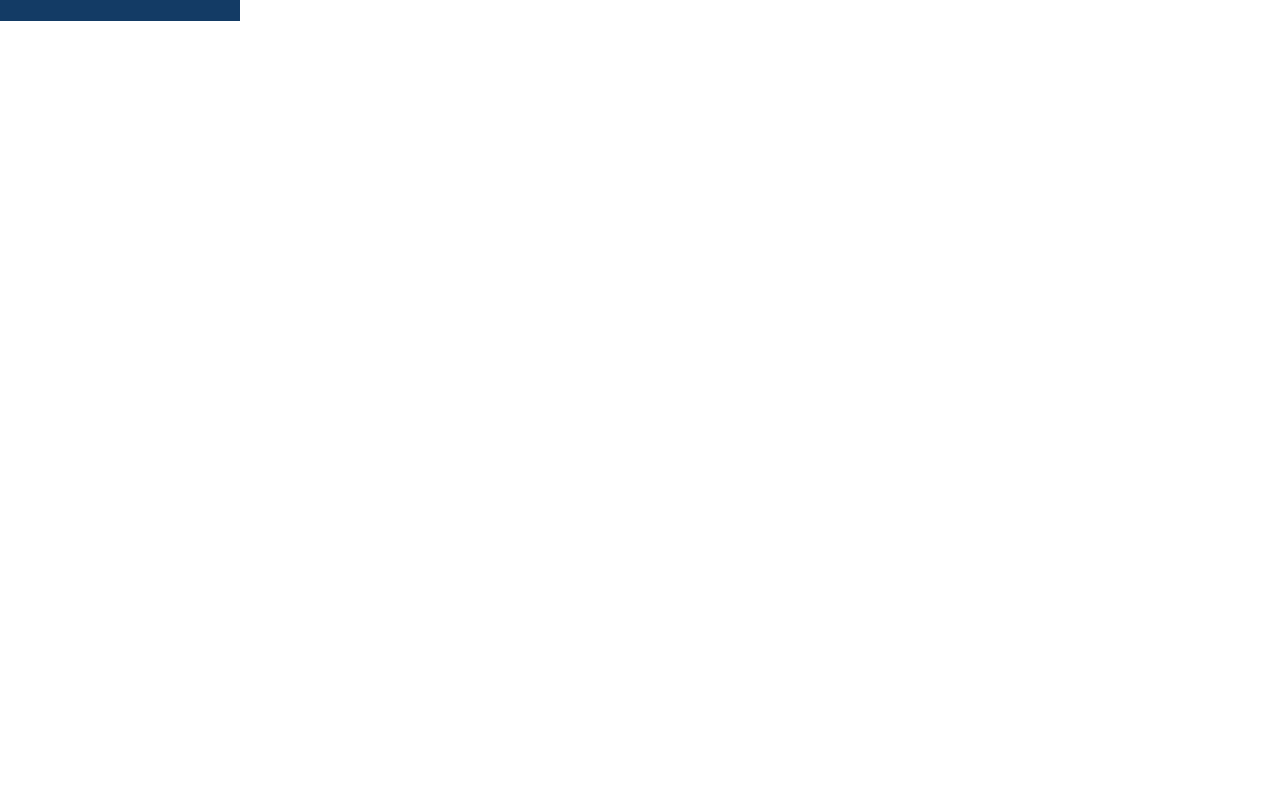
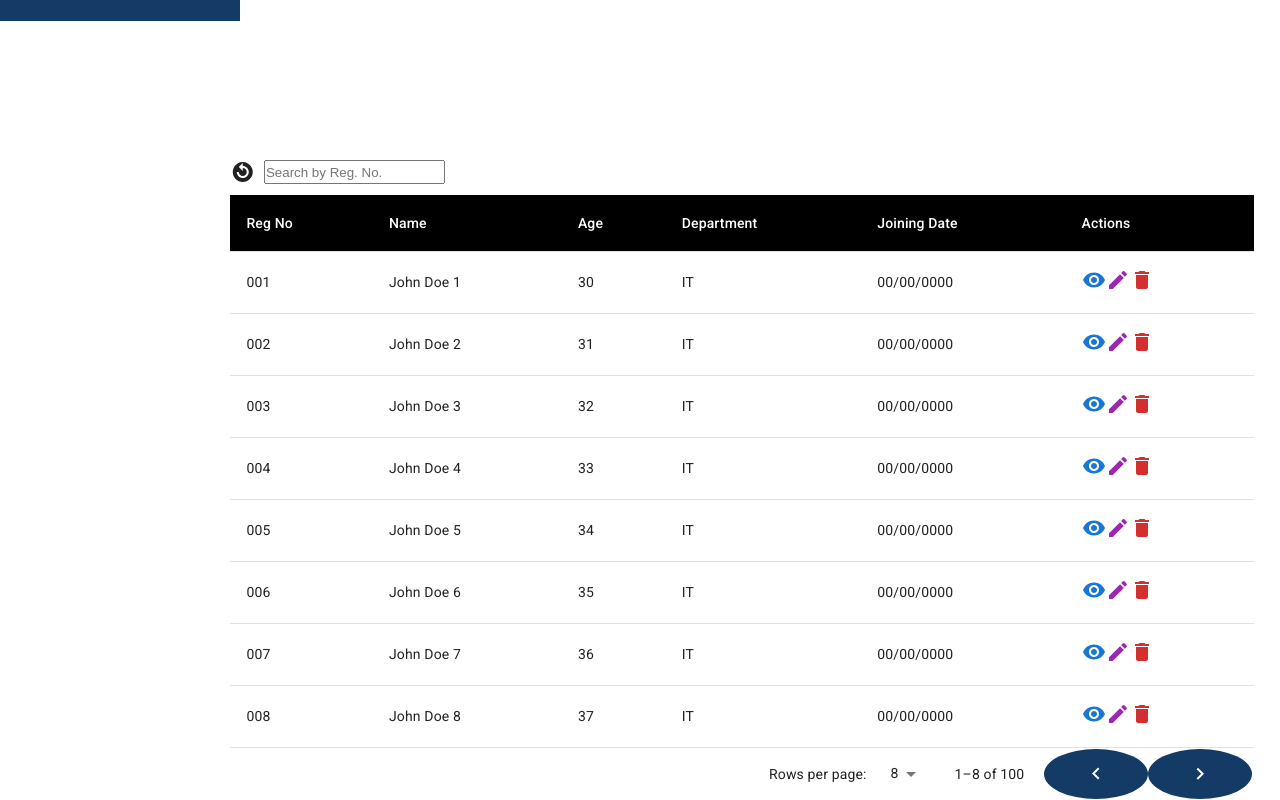
Before and after one commit to PankajBehera-1/SAMS_ADMIN, a React (Create React App) app: page /view_professors in a window 1280 px wide. Shown: the part 851-1651 px from the top of the page. Before the commit the page ends 800 px from the top, so only its background shows below. Built offline with nearby package versions, Linux system fonts and the light colour scheme.

Commit message:
new added prof table anurag

```diff
--- /dev/null
+++ b/src/components/professors/tableProfessors.jsx
@@ -0,0 +1,188 @@
+import React, { useState } from 'react';
+import {
+    Table,
+    TableHead,
+    TableRow,
+    TableCell,
+    TableBody,
+    Grid,
+    TablePagination,
+    Typography,
+    Dialog,
+    DialogTitle,
+    DialogContent,
+    DialogActions,
+    Button,
+    TextField,
+    Paper,
+} from '@mui/material';
+import { Visibility, Edit, Delete, GetApp } from '@mui/icons-material'; // Import MUI icons
+import ReplayCircleFilledIcon from '@mui/icons-material/ReplayCircleFilled';
+
+const SampleTable = () => {
+    const [page, setPage] = useState(0);
+    const [rowsPerPage, setRowsPerPage] = useState(8); // Number of rows per page initially set to 8
+    const [openEditDialog, setOpenEditDialog] = useState(false); // State for the edit dialog
+    const [openDeleteDialog, setOpenDeleteDialog] = useState(false); // State for the delete dialog
+    const [openViewModal, setOpenViewModal] = useState(false); // State for the view modal
+
+    const handleOpenEditDialog = () => {
+        setOpenEditDialog(true);
+    };
+
+    const handleCloseEditDialog = () => {
+        setOpenEditDialog(false);
+    };
+
+    const handleOpenDeleteDialog = () => {
+        setOpenDeleteDialog(true);
+    };
+
+    const handleCloseDeleteDialog = () => {
+        setOpenDeleteDialog(false);
+    };
+
+    const handleOpenViewModal = () => {
+        setOpenViewModal(true);
+    };
+
+    const handleCloseViewModal = () => {
+        setOpenViewModal(false);
+    };
+
+    const handleDownloadConfirmation = () => {
+        // Implement download logic here
+        handleCloseViewModal();
+    };
+
+    const handleChangePage = (event, newPage) => {
+        setPage(newPage);
+    };
+
+    const handleChangeRowsPerPage = (event) => {
+        setRowsPerPage(parseInt(event.target.value, 10));
+        setPage(0);
+    };
+
+    const totalRows = 100; // Replace with the actual count of your data
+
+    // Sample data for professors
+    const professors = Array.from({ length: totalRows }, (_, index) => ({
+        regNo: `00${index + 1}`,
+        name: `John Doe ${index + 1}`,
+        age: 30 + index,
+        department: "IT",
+        joiningDate: "00/00/0000",
+    }));
+
+    return (
+        <Paper>
+            <Grid container lg={12} style={{ marginTop: "8%", marginLeft: "18%" }}>
+                <Grid item style={{ width: "80%", position: "absolute" }}>
+
+
+                    <Grid container direction="row" lg={12} style={{ display: "flex",  gap: 870, marginBottom:"1%" }}>
+                        <Grid item >
+                            <Typography variant="h6" gutterBottom>All Professors</Typography>
+                        </Grid>
+                        <Grid item  sx={{display:"flex", gap: 1}}>
+                            <ReplayCircleFilledIcon style={{ width: "12%", height:"3vh",cursor: "pointer" }} />
+
+                            <input type="text" placeholder="Search by Reg. No." />
+                        </Grid>
+
+                    </Grid>
+                    <div style={{ overflowX: "auto" }}>
+                        <Table>
+                            <TableHead>
+                                <TableRow>
+                                    <TableCell style={{ backgroundColor: "black", color: "white" }}>Reg No</TableCell>
+                                    <TableCell style={{ backgroundColor: "black", color: "white" }}>Name</TableCell>
+                                    <TableCell style={{ backgroundColor: "black", color: "white" }}>Age</TableCell>
+                                    <TableCell style={{ backgroundColor: "black", color: "white" }}>Department</TableCell>
+                                    <TableCell style={{ backgroundColor: "black", color: "white" }}>Joining Date</TableCell>
+                                    <TableCell style={{ backgroundColor: "black", color: "white" }}>Actions</TableCell>
+                                </TableRow>
+                            </TableHead>
+                            <TableBody>
+                                {professors.slice(page * rowsPerPage, page * rowsPerPage + rowsPerPage).map((professor, index) => (
+                                    <TableRow key={index}>
+                                        <TableCell>{professor.regNo}</TableCell>
+                                        <TableCell>{professor.name}</TableCell>
+                                        <TableCell>{professor.age}</TableCell>
+                                        <TableCell>{professor.department}</TableCell>
+                                        <TableCell>{professor.joiningDate}</TableCell>
+                                        <TableCell>
+                                            {/* View, edit, and delete icons */}
+                                            <Visibility color="primary" onClick={handleOpenViewModal} />
+                                            <Edit color="secondary" onClick={handleOpenEditDialog} />
+                                            <Delete color="error" onClick={handleOpenDeleteDialog} />
+                                        </TableCell>
+                                    </TableRow>
+                                ))}
+                            </TableBody>
+                        </Table>
+                    </div>
+                    <TablePagination
+                        rowsPerPageOptions={[8, 10, 25]} // Options for rows per page
+                        component="div"
+                        count={totalRows} // Total number of rows
+                        rowsPerPage={rowsPerPage}
+                        page={page}
+                        onPageChange={handleChangePage}
+                        onRowsPerPageChange={handleChangeRowsPerPage}
+                    />
+                </Grid>
+
+                {/* Dialog for editing details */}
+                <Dialog open={openEditDialog} onClose={handleCloseEditDialog}>
+                    <DialogTitle>Edit Professor Details</DialogTitle>
+                    <DialogContent>
+                        {/* Input fields for editing details */}
+                        <TextField label="Reg No" fullWidth sx={{ mb: 1, mt: 1 }} />
+                        <TextField label="Name" fullWidth sx={{ mb: 1 }} />
+                        <TextField label="Age" fullWidth sx={{ mb: 1 }} />
+                        <TextField label="Department" fullWidth sx={{ mb: 1 }} />
+                        {/* Add more input fields for additional details */}
+                    </DialogContent>
+                    <DialogActions>
+                        <Button onClick={handleCloseEditDialog} color="primary">Cancel</Button>
+                        <Button onClick={handleCloseEditDialog} color="primary">Save</Button>
+                    </DialogActions>
+                </Dialog>
+
+                {/* Dialog for deleting details */}
+                <Dialog open={openDeleteDialog} onClose={handleCloseDeleteDialog}>
+                    <DialogTitle>Delete Professor</DialogTitle>
+                    <DialogContent>
+                        <Typography>Are you sure you want to delete this professor?</Typography>
+                    </DialogContent>
+                    <DialogActions>
+                        <Button onClick={handleCloseDeleteDialog} color="primary">Cancel</Button>
+                        <Button onClick={handleCloseDeleteDialog} color="primary">Delete</Button>
+                    </DialogActions>
+                </Dialog>
+
+                {/* Modal for viewing details */}
+                <Dialog open={openViewModal} onClose={handleCloseViewModal}>
+                    <DialogTitle>View Professor Details</DialogTitle>
+                    <DialogContent>
+                        <Typography>Registration Number: {professors.regNo}</Typography>
+                        <Typography>Name: {professors.name}</Typography>
+                        <Typography>Age: {professors.age}</Typography>
+                        <Typography>Department: {professors.department}</Typography>
+                        {/* Add more details here as needed */}
+                        <Typography>Do you want to download the details?</Typography>
+                    </DialogContent>
+                    <DialogActions>
+                        <Button onClick={handleCloseViewModal} color="primary">Cancel</Button>
+                        <Button onClick={handleDownloadConfirmation} color="primary" startIcon={<GetApp />}>Download</Button>
+                    </DialogActions>
+                </Dialog>
+            </Grid>
+        </Paper>
+
+    );
+};
+
+export default SampleTable;
--- a/src/components/professors/viewProfessors.jsx
+++ b/src/components/professors/viewProfessors.jsx
@@ -1,11 +1,12 @@
 import React from 'react'
 import ResponsiveDrawer from '../../common/sidebar'
+import TableProfessors from './tableProfessors'
 
 const ViewProfessors = () => {
     return (
         <>
             <ResponsiveDrawer />
-
+            <TableProfessors/>
         </>
     )
 }
```
Also changed, not shown: src/components/professors/detailsProfessors.jsx (added).
